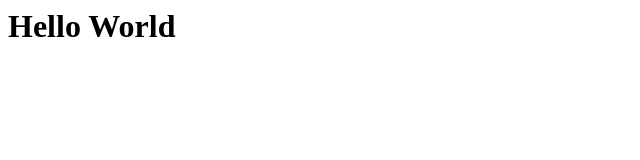
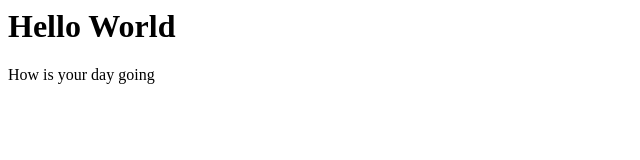
Before and after one commit to NathenToms/Portfolio-Nathen-Toms, a plain HTML site: page index.html in a window 1280 px wide. Shown: the whole page, without its empty margins (0-640 px from the left). Drawn offline with Linux system fonts and the light colour scheme.

Commit message:
Update index.html

```diff
--- a/index.html
+++ b/index.html
@@ -5,8 +5,9 @@
 	</head>
 	<body>
 
-		<div class="portfolio">
+		<div class="container">
 			<h1>Hello World</h1>
+			<p>How is your day going</p>
 		</div>
 
 	</body>
```
